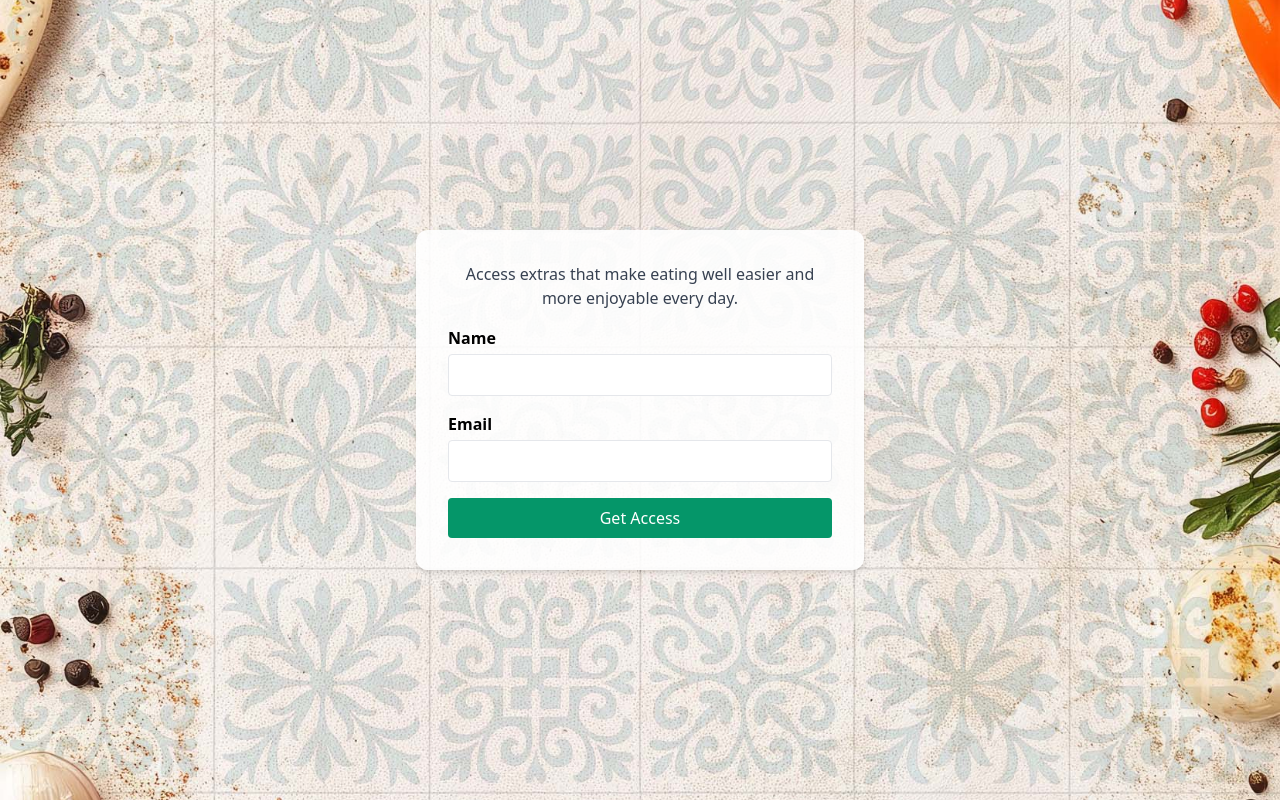
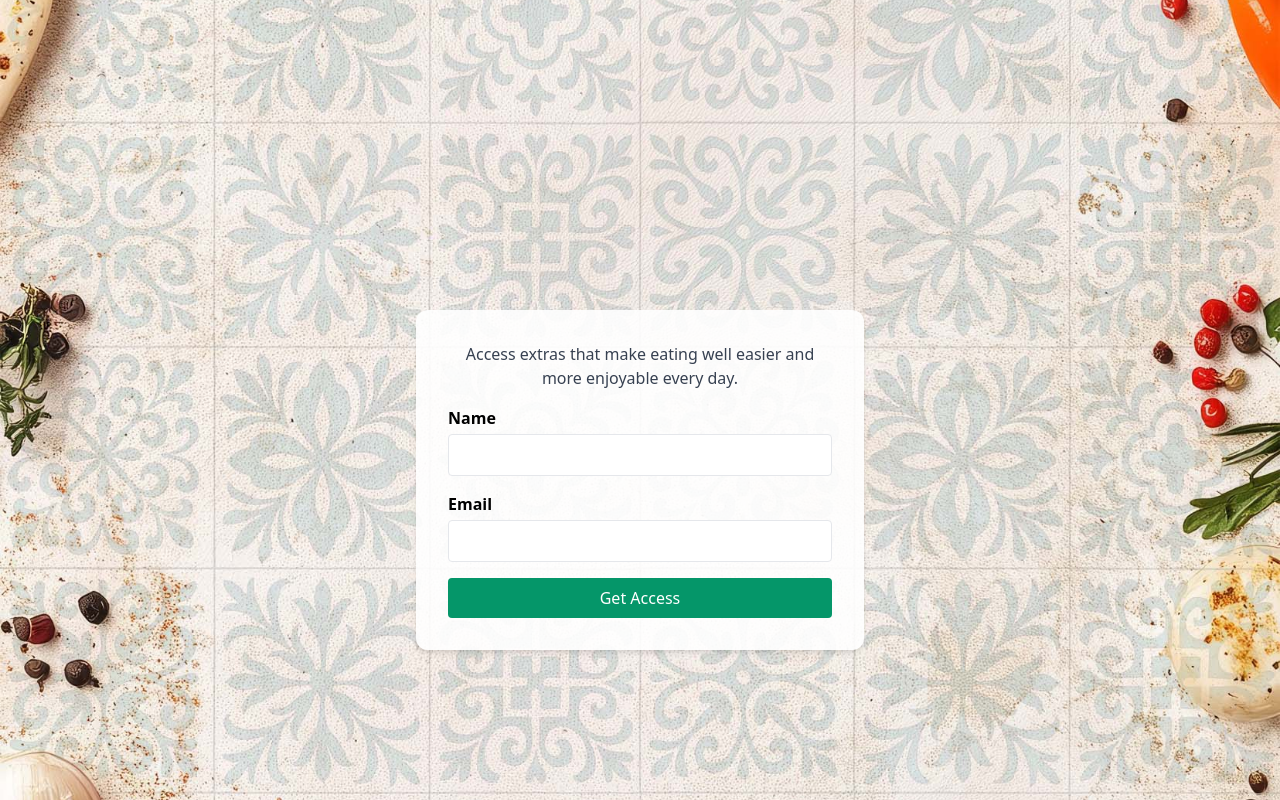
Before and after one commit to ElsieNorwood/Mediterranean_Diet_Cookbook_for_Seniors, a plain HTML site: page index.html in a window 1280 px wide. Drawn offline with nearby package versions, Linux system fonts and the light colour scheme.

Commit message:
Add files via upload

```diff
--- a/index.html
+++ b/index.html
@@ -17,7 +17,7 @@
   </style>
 </head>
 <body class="flex items-center justify-center min-h-screen">
-  <div class="bg-white bg-opacity-90 p-8 rounded-xl shadow-md w-full max-w-md">
+  <div class="bg-white bg-opacity-90 p-8 rounded-xl shadow-md w-full max-w-md mt-40">
     <p class="text-center text-gray-700 mb-4">Access extras that make eating well easier and more enjoyable every day.</p>
 
     <form id="signup-form" class="space-y-4">
```
